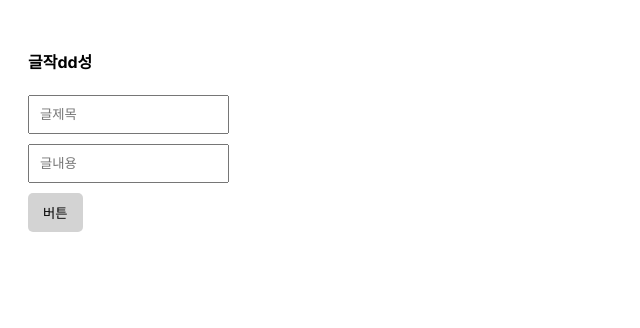
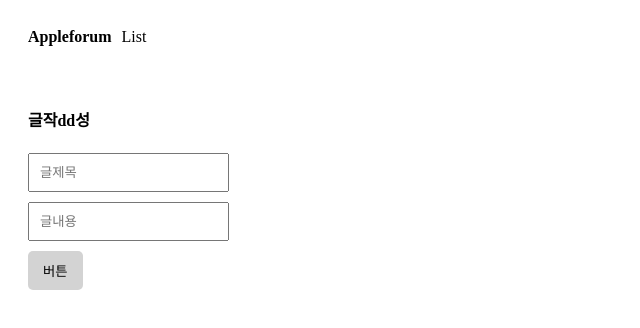
Before and after one commit to YangDongsuk/nextjspractice_forum, a Next.js app: page /signin in a window 1280 px wide. Shown: the top 328 px of the page, without its empty margins (0-640 px from the left). Built offline with nearby package versions, Linux system fonts and the light colour scheme.

Commit message:
수정기능 만들기1

```diff
--- a/app/globals.css
+++ b/app/globals.css
@@ -37,3 +37,19 @@ button {
   border: none;
   border-radius: 5px;
 }
+a {
+  text-decoration: none;
+  color: black;
+}
+.navbar {
+  background: white;
+  padding: 20px;
+}
+.navbar a {
+  margin-right: 10px;
+  text-decoration: none;
+  color: black;
+}
+.logo {
+  font-weight: bold;
+}
--- a/app/layout.js
+++ b/app/layout.js
@@ -1,17 +1,26 @@
-import './globals.css'
-import { Inter } from 'next/font/google'
+import "./globals.css";
+import { Inter } from "next/font/google";
+import Link from "next/link";
 
-const inter = Inter({ subsets: ['latin'] })
+const inter = Inter({ subsets: ["latin"] });
 
 export const metadata = {
-  title: 'Create Next App',
-  description: 'Generated by create next app',
-}
+  title: "Create Next App",
+  description: "Generated by create next app",
+};
 
 export default function RootLayout({ children }) {
   return (
     <html lang="en">
-      <body className={inter.className}>{children}</body>
+      <body>
+        <div className="navbar">
+          <Link href="/" className="logo">
+            Appleforum
+          </Link>
+          <Link href="/list">List</Link>
+        </div>
+        {children}
+      </body>
     </html>
-  )
+  );
 }
--- a/app/list/page.js
+++ b/app/list/page.js
@@ -14,7 +14,11 @@ export default async function List() {
             <Link href={"detail/" + result[i]._id}>
               <h4>{result[i].title}</h4>
             </Link>
-            <DetailLink />
+            <Link href={"/edit/" + result[i]._id} className="list-btn">
+              ✏️
+            </Link>
+
+            {/* <DetailLink /> */}
 
             <p>1월 1일</p>
           </div>
--- /dev/null
+++ b/pages/api/post/update.js
@@ -0,0 +1,27 @@
+import { ObjectId } from "mongodb";
+import { connectDB } from "@/util/database.js";
+export default async function handler(요청, 응답) {
+  console.log("info", 요청.body);
+  if (요청.method === "POST") {
+    if (요청.body.title === "" || 요청.body.content === "") {
+      return 응답
+        .status(500)
+        .json({ message: "제목과 내용을 모두 입력해주세요." });
+    }
+    try {
+      let db = (await connectDB).db("forum");
+      await db.collection("post").updateOne(
+        { _id: new ObjectId(요청.body.hide) },
+        {
+          $set: {
+            title: 요청.body.title,
+            content: 요청.body.content,
+          },
+        }
+      );
+      응답.redirect(302, "/list");
+    } catch (error) {
+      console.log(error);
+    }
+  }
+}
```
Also changed, not shown: app/edit/[id]/page.js (added, +22 -0 lines).
